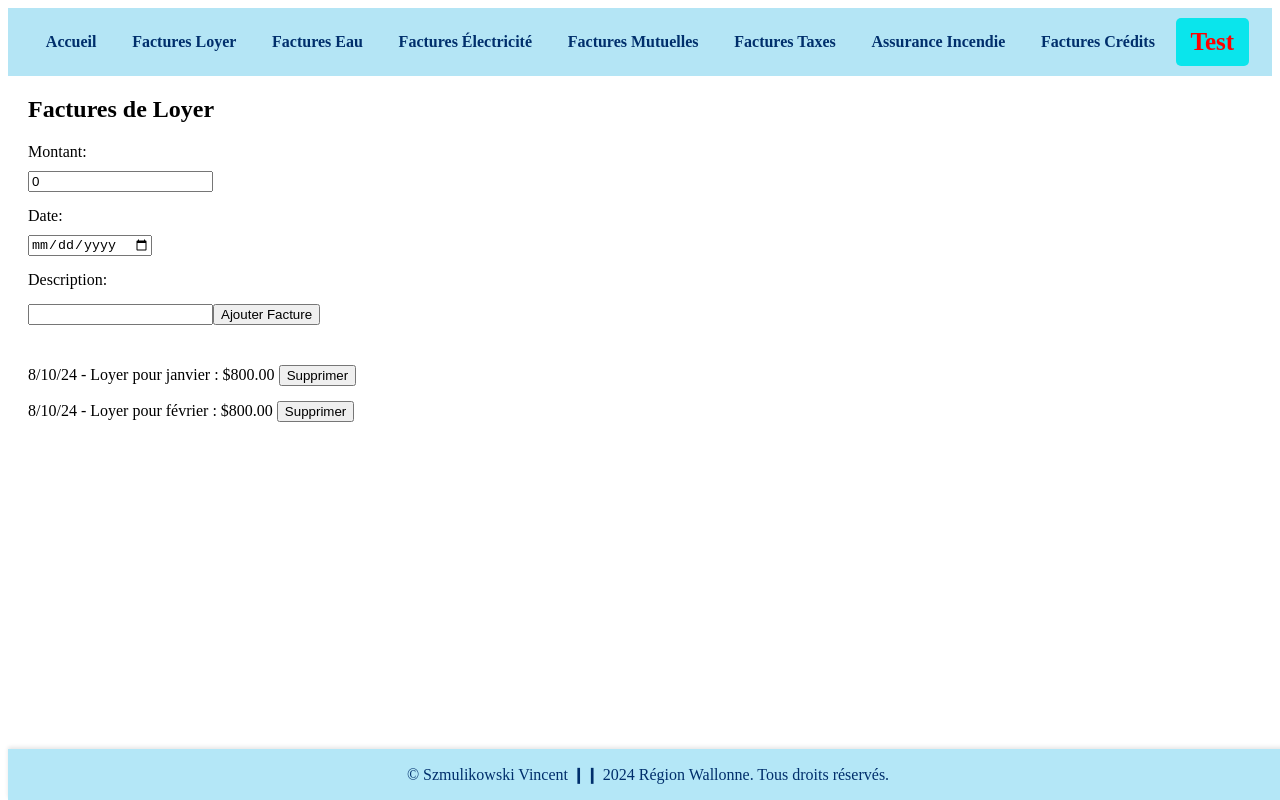
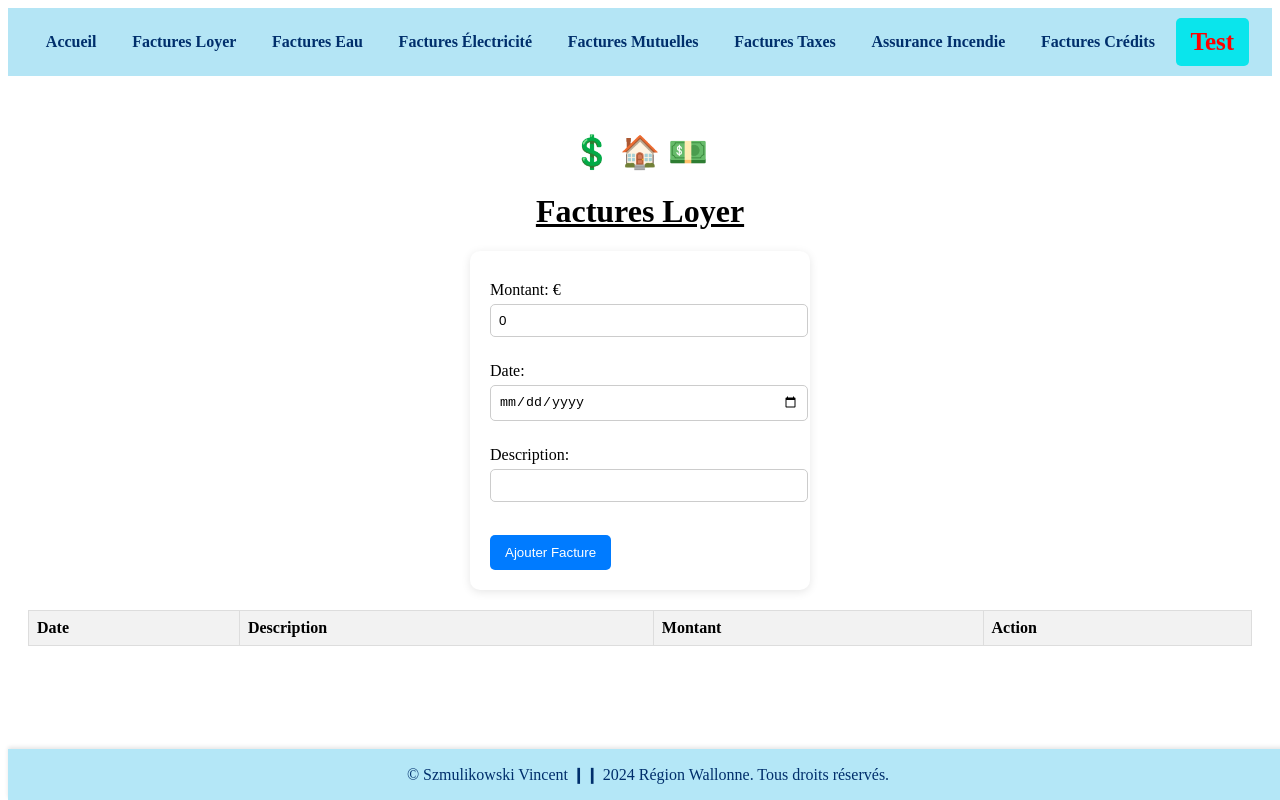
Before and after one commit to szmulikowskivincent/gestion-factures, an Angular app: page /factures-loyer in a window 1280 px wide. Built offline with nearby package versions, Linux system fonts and the light colour scheme.

Commit message:
$ git push --force-with-lease

```diff
--- a/src/app/app.routes.ts
+++ b/src/app/app.routes.ts
@@ -10,7 +10,7 @@ import { FacturesTaxesComponent } from './components/factures-taxes/factures-tax
 import { NgModule } from '@angular/core';
 
 export const routes: Routes = [
-  { path: '', redirectTo: '/accueil', pathMatch: 'full' },
+  { path: '', redirectTo: '/factures-loyer', pathMatch: 'full' },
   { path: 'accueil', component: AccueilComponent },
   { path: 'factures-loyer', component: FacturesLoyerComponent },
   { path: 'factures-eau', component: FacturesEauComponent },
--- a/src/app/components/factures-loyer/factures-loyer.component.css
+++ b/src/app/components/factures-loyer/factures-loyer.component.css
@@ -1,29 +1,119 @@
+.form-container {
+  background-color: white;
+  padding: 20px;
+  border-radius: 10px;
+  box-shadow: 0 2px 10px rgba(0, 0, 0, 0.1);
+  display: inline-block;
+  text-align: start;
+}
+
+form label {
+  display: block;
+  margin: 10px 0 5px;
+}
+
+form input {
+  margin-block-end: 15px;
+  inline-size: 100%;
+  padding: 8px;
+  border: 1px solid #ccc;
+  border-radius: 5px;
+}
+
+form button {
+  background-color: #007bff;
+  color: white;
+  padding: 10px 15px;
+  border: none;
+  border-radius: 5px;
+  cursor: pointer;
+}
+
+form button:hover {
+  background-color: #0056b3;
+}
+
+.factures-table {
+  inline-size: 100%;
+  border-collapse: collapse;
+  margin-block-start: 20px;
+}
+
+.factures-table th,
+.factures-table td {
+  border: 1px solid #ddd;
+  padding: 8px;
+  text-align: start;
+}
+
+.factures-table th {
+  background-color: #f2f2f2;
+}
+
+.factures-table tr:nth-child(even) {
+  background-color: #f9f9f9;
+}
+
+.factures-table tr:hover {
+  background-color: #f1f1f1;
+}
+
+.factures-table button {
+  background-color: #dc3545;
+  color: white;
+  padding: 5px 10px;
+  border: none;
+  border-radius: 3px;
+  cursor: pointer;
+}
+
+.factures-table button:hover {
+  background-color: #c82333;
+}
+
 .factures-loyer {
   margin: 20px;
 }
 
-form {
-  margin-block-end: 20px;
+.form-container {
+  background-color: white;
+  padding: 20px;
+  border-radius: 10px;
+  box-shadow: 0 2px 10px rgba(0, 0, 0, 0.1);
+  inline-size: 300px;
 }
 
-label {
-  display: block;
-  margin: 5px 0;
+.factures-table {
+  inline-size: 100%;
+  border-collapse: collapse;
 }
 
-input {
-  margin: 5px 0 10px;
+.factures-table th,
+.factures-table td {
+  border: 1px solid #ddd;
+  padding: 8px;
+  text-align: start;
 }
 
-button {
-  margin-block-start: 10px;
+.description-column {
+  text-align: start;
+  vertical-align: middle;
 }
 
-ul {
-  list-style-type: none;
-  padding: 0;
+.error-border {
+  border: 2px solid red;
+  outline: none;
 }
 
-li {
-  margin: 5px 0;
+.success-border {
+  border: 2px solid green;
+  outline: none;
 }
+
+input:focus.error-border {
+  border-color: darkred;
+}
+
+input:focus.success-border {
+  border-color: darkgreen;
+}
--- a/src/app/components/factures-loyer/factures-loyer.component.html
+++ b/src/app/components/factures-loyer/factures-loyer.component.html
@@ -1,16 +1,25 @@
-<div class="factures-loyer">
-  <h2>Factures de Loyer</h2>
-
-  <form (ngSubmit)="addFacture()">
-    <label for="montant">Montant:</label>
+<br /><br />
+<div class="factures-loyer" align="center">
+  <h1>💲 🏠 💵</h1>
+  <h1 style="text-decoration: underline">Factures Loyer</h1>
+  <div class="alert-container">
+    <p *ngIf="alertMessage">{{ alertMessage }}</p>
+  </div>
+  <div class="form-container">
+    <form (ngSubmit)="addFacture()" #factureForm="ngForm">
+      <label for="montant">Montant: €</label>
       <input
         id="montant"
         [(ngModel)]="newFacture.montant"
         name="montant"
         required
         type="number"
+        #montant="ngModel"
+        [ngClass]="{
+          'error-border': !montant.valid && montant.touched,
+          'success-border': montant.valid && montant.touched
+        }"
       />
-
       <label for="date">Date:</label>
       <input
         id="date"
@@ -18,8 +27,12 @@
         name="date"
         required
         type="date"
+        #date="ngModel"
+        [ngClass]="{
+          'error-border': !date.valid && date.touched,
+          'success-border': date.valid && date.touched
+        }"
       />
-
       <label for="description">Description:</label>
       <input
         id="description"
@@ -27,16 +40,39 @@
         name="description"
         required
         type="text"
+        #description="ngModel"
+        [ngClass]="{
+          'error-border': !description.valid && description.touched,
+          'success-border': description.valid && description.touched
+        }"
       />
-
-    <button type="submit">Ajouter Facture</button>
+      <br /><br />
+      <button type="submit" [disabled]="factureForm.invalid">
+        Ajouter Facture
+      </button>
     </form>
-
-  <ul>
-    <li *ngFor="let facture of factures">
-      {{ facture.date | date : "shortDate" }} - {{ facture.description }} :
-      {{ facture.montant | currency }}
+  </div>
+  <table class="factures-table">
+    <thead>
+      <tr>
+        <th>Date</th>
+        <th>Description</th>
+        <th>Montant</th>
+        <th>Action</th>
+      </tr>
+    </thead>
+    <tbody>
+      <tr *ngFor="let facture of factures">
+        <td>{{ facture.date | date : "dd/MM/yyyy" }}</td>
+        <td>{{ facture.description }}</td>
+        <td>{{ facture.montant | currency : "EUR" }}</td>
+        <td>
           <button (click)="deleteFacture(facture.id)">Supprimer</button>
-    </li>
-  </ul>
+        </td>
+      </tr>
+    </tbody>
+  </table>
+  <div *ngIf="isOrderUpToDate" class="alert alert-success">
+    Toutes vos factures sont en ordre !
   </div>
+</div>
--- a/src/app/components/factures-loyer/factures-loyer.component.ts
+++ b/src/app/components/factures-loyer/factures-loyer.component.ts
@@ -1,4 +1,4 @@
-import { Component } from '@angular/core';
+import { Component, OnInit } from '@angular/core';
 import { CommonModule } from '@angular/common';
 import { FormsModule } from '@angular/forms';
 import { FactureLoyer } from '../../interfaces/facturesloyer';
@@ -11,14 +11,19 @@ import { FacturesLoyerService } from '../../services/factures-loyer.service';
   styleUrls: ['./factures-loyer.component.css'],
   imports: [CommonModule, FormsModule],
 })
-export class FacturesLoyerComponent {
+export class FacturesLoyerComponent implements OnInit {
   factures: FactureLoyer[] = [];
   newFacture: FactureLoyer = {
     id: 0,
     montant: 0,
     date: new Date(),
     description: '',
+    dateLimite: new Date(), // Assurez-vous que cette propriété est définie
+    encodageDate: new Date() // Assurez-vous que cette propriété est définie
   };
+  allFacturesUpToDate: boolean = true;
+alertMessage: any;
+isOrderUpToDate: any;
 
   constructor(private facturesService: FacturesLoyerService) {}
 
@@ -29,7 +34,10 @@ export class FacturesLoyerComponent {
   loadFactures(): void {
     this.facturesService
       .getFactures()
-      .subscribe((factures) => (this.factures = factures));
+      .subscribe((factures) => {
+        this.factures = factures;
+        this.checkFacturesStatus();
+      });
   }
 
   addFacture(): void {
@@ -38,8 +46,9 @@ export class FacturesLoyerComponent {
         ? Math.max(...this.factures.map((f) => f.id)) + 1
         : 1;
     this.newFacture.id = id;
+    this.newFacture.encodageDate = new Date(); // Enregistrer la date d'encodage
     this.facturesService.addFacture(this.newFacture);
-    this.newFacture = { id: 0, montant: 0, date: new Date(), description: '' };
+    this.newFacture = { id: 0, montant: 0, date: new Date(), description: '', dateLimite: new Date(), encodageDate: new Date() };
     this.loadFactures();
   }
 
@@ -47,4 +56,17 @@ export class FacturesLoyerComponent {
     this.facturesService.deleteFacture(id);
     this.loadFactures();
   }
+
+  checkFacturesStatus(): void {
+    const today = new Date();
+    const overdueFactures = this.factures.filter(facture => facture.dateLimite && new Date(facture.dateLimite) < today);
+
+    this.allFacturesUpToDate = overdueFactures.length === 0;
+
+    if (this.allFacturesUpToDate) {
+      alert('Toutes vos factures de loyer sont à jour!');
+    } else {
+      alert('Attention : Certaines factures sont en retard de paiement.');
+    }
+  }
 }
--- a/src/app/services/factures-loyer.service.ts
+++ b/src/app/services/factures-loyer.service.ts
@@ -6,37 +6,42 @@ import { FactureLoyer } from '../interfaces/facturesloyer';
   providedIn: 'root',
 })
 export class FacturesLoyerService {
-  private factures: FactureLoyer[] = [
-    {
-      id: 1,
-      montant: 800,
-      date: new Date(),
-      description: 'Loyer pour janvier',
-    },
-    {
-      id: 2,
-      montant: 800,
-      date: new Date(),
-      description: 'Loyer pour février',
-    },
-  ];
+  private localStorageKey = 'facturesLoyer';
+  private conversionRateToEuro = 1.0;
 
   getFactures(): Observable<FactureLoyer[]> {
-    return of(this.factures);
+    const storedFactures = localStorage.getItem(this.localStorageKey);
+    const factures: FactureLoyer[] = storedFactures
+      ? JSON.parse(storedFactures)
+      : [];
+    return of(factures);
   }
 
   addFacture(facture: FactureLoyer): void {
-    this.factures.push(facture);
-  }
+    const factures = this.getFacturesFromLocalStorage();
 
-  updateFacture(updatedFacture: FactureLoyer): void {
-    const index = this.factures.findIndex((f) => f.id === updatedFacture.id);
-    if (index !== -1) {
-      this.factures[index] = updatedFacture;
-    }
+    facture.montant = this.convertToEuro(facture.montant);
+
+    factures.push(facture);
+    this.saveFacturesToLocalStorage(factures);
   }
 
   deleteFacture(id: number): void {
-    this.factures = this.factures.filter((f) => f.id !== id);
+    let factures = this.getFacturesFromLocalStorage();
+    factures = factures.filter((facture) => facture.id !== id);
+    this.saveFacturesToLocalStorage(factures);
+  }
+
+  private convertToEuro(montant: number): number {
+    return montant * this.conversionRateToEuro;
+  }
+
+  private getFacturesFromLocalStorage(): FactureLoyer[] {
+    const storedFactures = localStorage.getItem(this.localStorageKey);
+    return storedFactures ? JSON.parse(storedFactures) : [];
+  }
+
+  private saveFacturesToLocalStorage(factures: FactureLoyer[]): void {
+    localStorage.setItem(this.localStorageKey, JSON.stringify(factures));
   }
 }
```
Also changed, not shown: src/app/interfaces/facturesloyer.ts (+7 -5 lines). Lines whose indentation alone changed are shown as unchanged.
